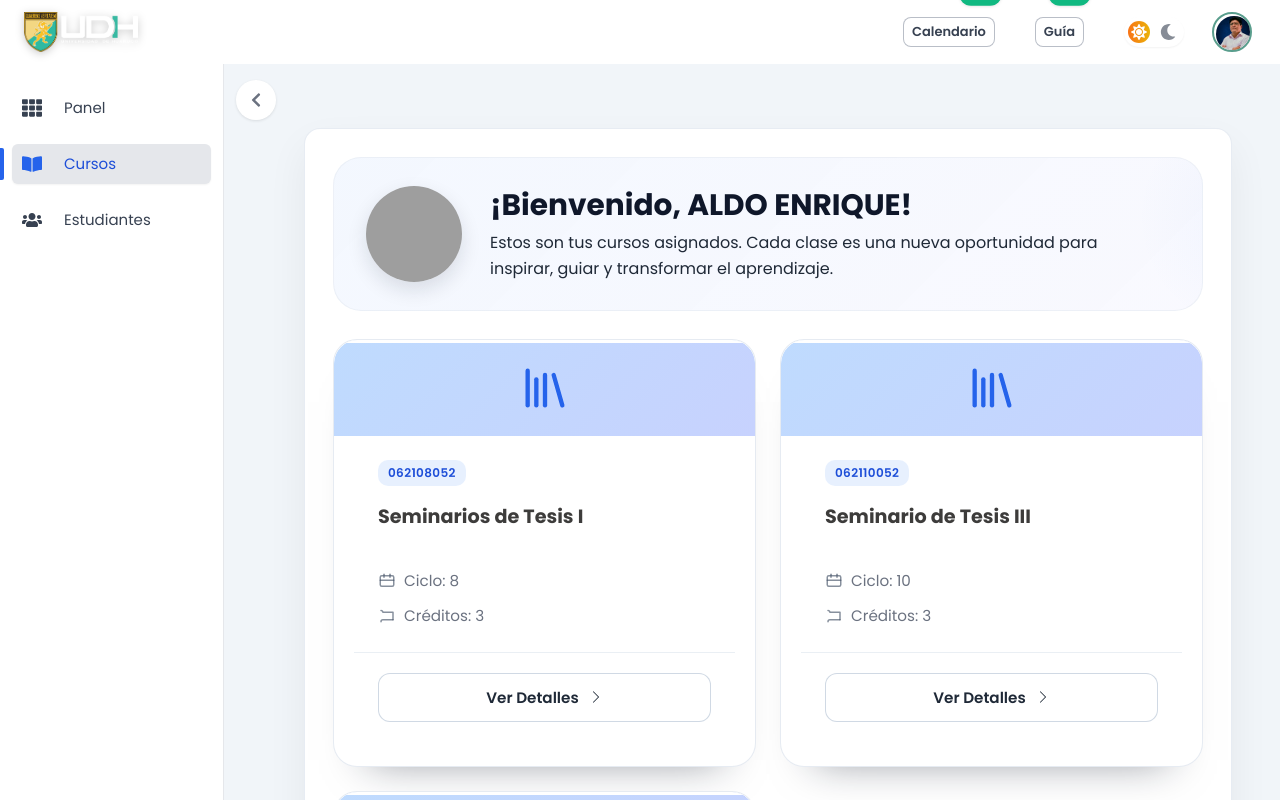
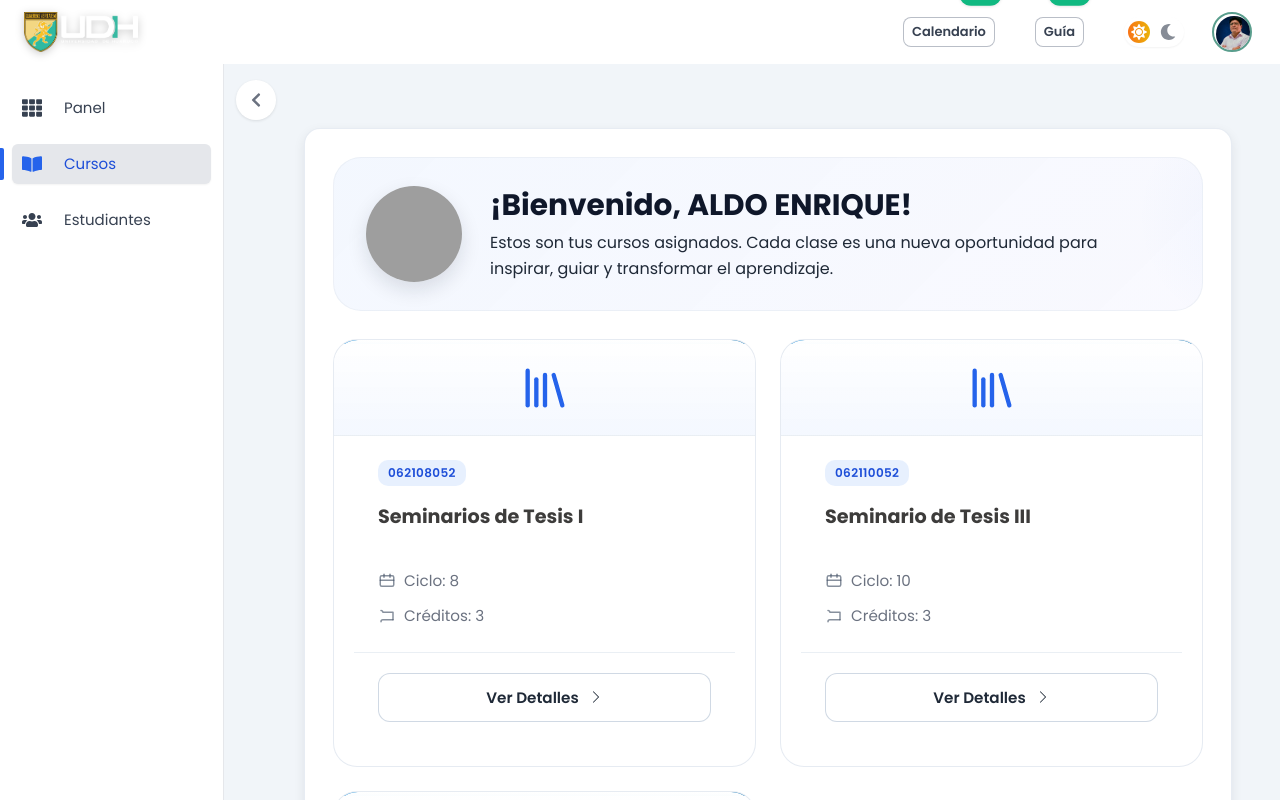
Before and after one commit to AnthonyRS7000/aulavirtual, a React (Vite) app: page /docente/cursos in a window 1280 px wide. Built offline with nearby package versions, Linux system fonts and the light colour scheme; grey boxes are pictures that could not be loaded.

Commit message:
Mejora en ROL Docente- vista cursos parte3

```diff
--- a/src/features/docente/components/layout/TopbarDocente.css
+++ b/src/features/docente/components/layout/TopbarDocente.css
@@ -20,9 +20,10 @@
 }
 
 /* Modo oscuro del topbar */
-.topbar-docente.dark {
+.dark .topbar-docente {
   background: #374151; /* Mismo fondo que el sidebar en modo oscuro */
   color: #d1d5db;
+  border-bottom: 1px solid rgba(255,255,255,0.03);
 }
 
 .topbar-left {
@@ -60,25 +61,23 @@
   gap: 16px;
 }
 
-.nav-btn {
+.control-btn {
+  background: none;
+  border: none;
+  color: var(--text-primary); /* Usa variable de texto */
+  font-size: 18px;
+  cursor: pointer;
+  padding: 8px;
+  border-radius: 50%;
+  transition: all 0.2s;
+  width: 40px;
+  height: 40px;
   display: flex;
   align-items: center;
-  gap: 8px;
-  background: var(--accent-color); /* Usa variable de accent */
-  border: none;
-  color: white;
-  padding: 8px 16px;
-  border-radius: 6px;
-  cursor: pointer;
-  font-size: 14px;
-  font-weight: 500;
-  transition: all 0.2s;
-  position: relative;
+  justify-content: center;
 }
-
-.nav-btn:hover {
-  background: var(--highlight-color); /* Usa variable de highlight */
-  transform: translateY(-1px);
+.dark .control-btn:hover {
+  background-color: rgba(255,255,255,0.03);
 }
 
 .nav-badge {
@@ -128,11 +127,20 @@
   width: 40px;
   height: 40px;
   border: 2px solid var(--accent-color);
-  transition: border-color 0.2s;
+  transition: border-color 0.2s, box-shadow 0.2s;
 }
 
 .user-avatar:hover {
   border-color: var(--highlight-color);
+  box-shadow: 0 2px 6px rgba(0,0,0,0.12);
+}
+
+/* Dark mode avatar tweak */
+.dark .user-avatar {
+  border-color: transparent;
+}
+.dark .user-avatar:hover {
+  border-color: rgba(255,255,255,0.08);
 }
 
 .avatar-img {
--- a/src/features/docente/css/GestionCursos.css
+++ b/src/features/docente/css/GestionCursos.css
@@ -6,7 +6,7 @@ main.gestion-cursos-page {
 }
 
 .dark main.gestion-cursos-page {
-  background: #0b1120;
+  background: transparent; /* Usa el fondo general gris del layout */
 }
 
 .gestion-cursos-wrapper {
@@ -23,8 +23,14 @@ main.gestion-cursos-page {
   background: #ffffff;
   border-radius: 16px;
   padding: 28px 28px 36px;
-  box-shadow: 0 18px 40px rgba(15,23,42,0.06);
+  box-shadow: 0 4px 12px rgba(15,23,42,0.08);
   border: 1px solid rgba(226,232,240,0.8);
+}
+
+.dark .gestion-cursos-panel {
+  background: #1e293b;
+  border: rgba(51,65, 85,0,51);
+  box-shadow: none;
 }
 
 .gestion-cursos-panel .docente-banner {
@@ -164,9 +170,9 @@ main.gestion-cursos-page {
 }
 
 .dark .docente-banner {
-  border-color: rgba(59, 130, 246, 0.35);
-  background: rgba(30, 41, 59, 0.95); /* Fondo oscuro sólido */
-  box-shadow: 0 10px 30px -15px rgba(2, 6, 23, 0.5);
+  border-color: rgba(51, 65, 85, 0.6);
+  background: #334155; /* Gris azulado más claro que las tarjetas */
+  box-shadow: 0 4px 12px rgba(0, 0, 0, 0.3);
 }
 
 .dark .docente-banner::after {
@@ -196,25 +202,11 @@ main.gestion-cursos-page {
   background: var(--card-bg, #ffffff);
   border: 1px solid rgba(226, 232, 240, 0.85);
   box-shadow: none;
-  overflow: hidden; /* keep header gradient clipped to card corners */
+  overflow: hidden; /* clip header to rounded corners */
   padding-top: 96px; /* reserve space for the absolutely-positioned header */
   transition: transform 0.25s ease, box-shadow 0.3s ease, border-color 0.3s ease;
 }
 
-/* Small top overlay to hide any thin gradient line that may appear above the card border */
-.curso-card::before {
-  content: '';
-  position: absolute;
-  top: 0;
-  left: 0;
-  right: 0;
-  height: 3px; /* thin cover */
-  background: var(--card-bg, #ffffff);
-  z-index: 3;
-  border-top-left-radius: 24px;
-  border-top-right-radius: 24px;
-  pointer-events: none;
-}
 
 .curso-card__header {
   /* absolutely positioned full-bleed header that touches card borders */
@@ -228,26 +220,18 @@ main.gestion-cursos-page {
   justify-content: center;
   border-top-left-radius: 24px;
   border-top-right-radius: 24px;
-  overflow: hidden; /* clip inline gradient to the rounded corners */
+  overflow: hidden;
   z-index: 1;
+  background: linear-gradient(180deg, #ffffff 0%, rgba(238, 244, 255, 0.65) 100%);
+  border-bottom: 1px solid rgba(226, 232, 240, 0.7);
 }
 
-/* Inline background (set from React) will provide the gradient; ensure icon sits above */
-.curso-card__header > * {
-  position: relative;
-  z-index: 1;
-}
-.curso-card__header::before {
-  content: '';
-  position: absolute;
-  inset: 0;
-  border-top-left-radius: 24px;
-  border-top-right-radius: 24px;
-  background: linear-gradient(135deg, rgba(191, 219, 254, 1), rgba(199, 210, 254, 1));
-  z-index: 0;
+.dark .curso-card__header {
+  background: #2d3e57;
+  border-bottom: 1px solid rgba(51, 65, 85, 0.6);
 }
 
-/* Make sure icon and content sit above the gradient */
+/* Ensure icon stays above gradient */
 .curso-card__header > * {
   position: relative;
   z-index: 1;
@@ -352,9 +336,9 @@ main.gestion-cursos-page {
 }
 
 .dark .curso-card {
-  background: rgba(15, 23, 42, 0.95);
-  border-color: rgba(59, 130, 246, 0.18);
-  box-shadow: none !important;
+  background: #1e293b;
+  border-color: rgba(51, 65, 85, 0.8);
+  box-shadow: none;
 }
 
 .dark .curso-card__titulo {
@@ -375,7 +359,7 @@ main.gestion-cursos-page {
 }
 
 .dark .curso-card__footer {
-  border-color: rgba(51, 65, 85, 0.9);
+  border-color: rgba(51, 65, 85, 0.6);
 }
 
 .dark .curso-card__cta {
@@ -509,7 +493,7 @@ main.gestion-cursos-page {
 .curso-card:focus,
 .curso-card:active {
   background: var(--card-bg, #ffffff) !important;
-  box-shadow: 0 28px 40px -35px rgba(15, 23, 42, 0.5) !important;
+  box-shadow: none !important;
   border-color: rgba(226, 232, 240, 0.85) !important;
   filter: none !important;
   opacity: 1 !important;
@@ -543,6 +527,6 @@ main.gestion-cursos-page {
 .dark .curso-card,
 .dark .curso-card:hover,
 .dark .curso-card:focus {
-  background: rgba(15, 23, 42, 0.95) !important;
-  box-shadow: 0 30px 55px -35px rgba(2, 6, 23, 0.8) !important;
+  background: #1e293b !important;
+  box-shadow: none !important;
 }
--- a/src/features/docente/pages/GestionCursos.tsx
+++ b/src/features/docente/pages/GestionCursos.tsx
@@ -9,8 +9,6 @@ interface Curso {
   ciclo: string;
   creditos: number;
   estudiantes: number;
-  gradientFrom: string;
-  gradientTo: string;
 }
 
 const cursos: Curso[] = [
@@ -20,9 +18,7 @@ const cursos: Curso[] = [
     nombre: 'Seminarios de Tesis I',
     ciclo: '8',
     creditos: 3,
-    estudiantes: 32,
-    gradientFrom: 'rgba(219, 234, 254, 1)',
-    gradientTo: 'rgba(191, 219, 254, 1)'
+    estudiantes: 32
   },
   {
     id: 62110052,
@@ -30,9 +26,7 @@ const cursos: Curso[] = [
     nombre: 'Seminario de Tesis III',
     ciclo: '10',
     creditos: 3,
-    estudiantes: 28,
-    gradientFrom: 'rgba(219, 234, 254, 1)',
-    gradientTo: 'rgba(199, 210, 254, 1)'
+    estudiantes: 28
   },
   {
     id: 62110072,
@@ -40,9 +34,7 @@ const cursos: Curso[] = [
     nombre: 'Trabajo de Investigación',
     ciclo: '10',
     creditos: 3,
-    estudiantes: 30,
-    gradientFrom: 'rgba(191, 219, 254, 1)',
-    gradientTo: 'rgba(165, 180, 252, 1)'
+    estudiantes: 30
   }
 ];
 
@@ -145,10 +137,7 @@ export default function GestionCursos() {
           {cursos.map((curso) => {
             return (
               <article className="curso-card" key={curso.id}>
-                <div
-                  className="curso-card__header"
-                  style={{ backgroundImage: `linear-gradient(135deg, ${curso.gradientFrom}, ${curso.gradientTo})` }}
-                >
+                <div className="curso-card__header">
                   <LibraryIcon />
                 </div>
 
```
